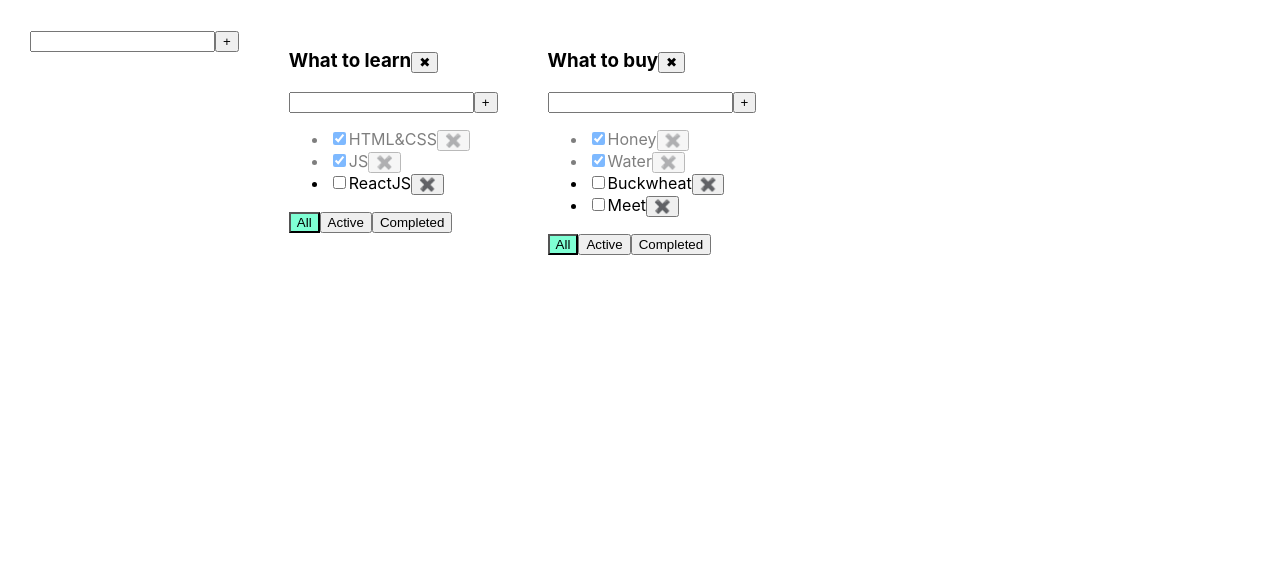
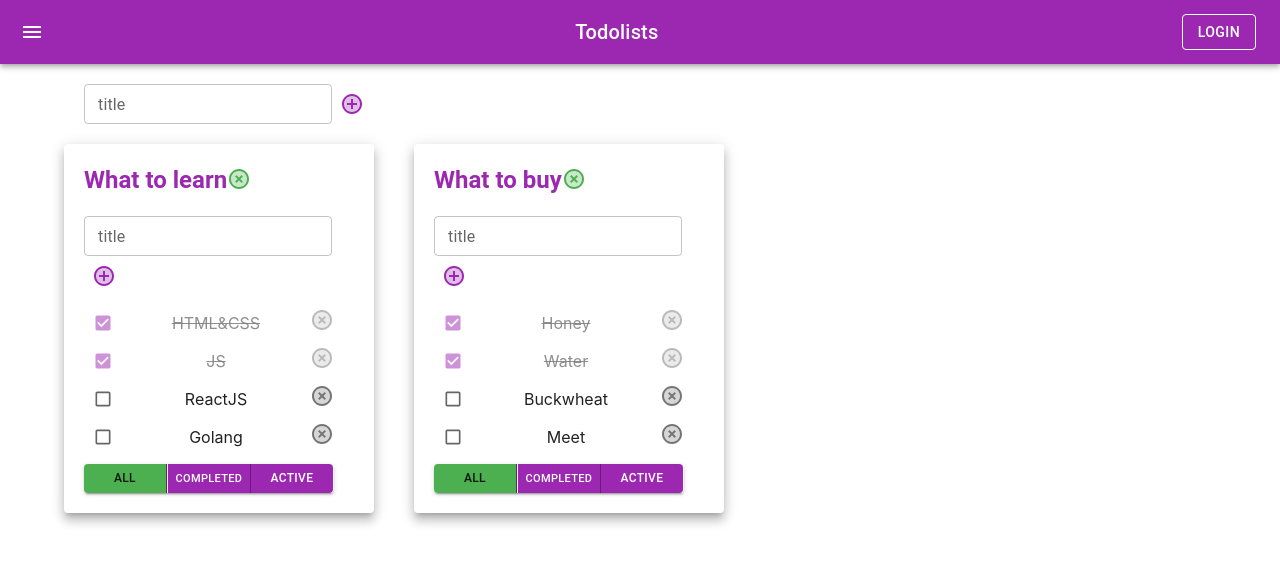
Before and after one commit to Bakhram74/todo-list-react, a React (Create React App) app in the folder 1-full set project/: page / in a window 1280 px wide. Shown: the top 564 px of the page. Built offline with nearby package versions, Linux system fonts and the light colour scheme.

Commit message:
todolist 07 mui

```diff
--- a/1-full set project/src/AddItemForm.tsx
+++ b/1-full set project/src/AddItemForm.tsx
@@ -1,4 +1,6 @@
 import React, {ChangeEvent, KeyboardEvent, useState} from 'react';
+import {IconButton, TextField} from "@mui/material";
+import {AddCircleTwoTone} from "@mui/icons-material";
 type AddItemFormPropsType = {
     addItem:(title:string)=>void
 }
@@ -26,13 +28,19 @@ const AddItemForm = (props:AddItemFormPropsType) => {
         setTitle(e.currentTarget.value)
     }
     return (
-        <div><input value={title}
+        <div><TextField value={title}
                     className={inputErr}
                     onChange={onChangeHandler}
                     onKeyPress={onKeyPressHandler}
+                        size={'small'}
+                        label={"title"}
+                        error={!!error}
+                        helperText={error && "Title is required"}
         />
-            <button onClick={addItemHandler}>+</button>
-            {error && <div className={'error-message'}>{error}</div>}
+            <IconButton color={'primary'} onClick={addItemHandler}><AddCircleTwoTone/></IconButton>
+            {error && <div className={'error-message'}>
+                {/*{error}*/}
+            </div>}
         </div>
     );
 };
--- a/1-full set project/src/App.css
+++ b/1-full set project/src/App.css
@@ -1,33 +1,15 @@
-.App {
-  padding: 30px;
-  display: flex;
-}
+/*.App {*/
+/*  padding: 30px;*/
+/*  display: flex;*/
+/*}*/
 
-.App > div {
-  margin-right: 50px;
-}
-
-.error{
-border: 1px solid red;
-}
+/*.App > div {*/
+/*  margin-right: 50px;*/
+/*}*/
 
 
-.error-message{
-  color: red;
-  size: 14px;
-}
 
-.all-bnt{
-background-color: aquamarine;
-}
 
-.active-bnt{
-  background-color: aquamarine;
-}
-
-.completed-bnt{
-  background-color: aquamarine;
-}
 .is-done {
   opacity: 0.5;
 }
--- a/1-full set project/src/App.tsx
+++ b/1-full set project/src/App.tsx
@@ -3,6 +3,8 @@ import './App.css';
 import {TaskType, TodoList} from "./TodoList";
 import {v1} from "uuid";
 import AddItemForm from "./AddItemForm";
+import {AppBar, Button, Container, Grid, IconButton, Paper, Toolbar, Typography} from "@mui/material";
+import {Menu} from "@mui/icons-material";
 
 type TodoListType = {
     id: string,
@@ -27,6 +29,7 @@ function App() {
             {id: v1(), title: "HTML&CSS", isDone: true},
             {id: v1(), title: "JS", isDone: true},
             {id: v1(), title: "ReactJS", isDone: false},
+            {id: v1(), title: "Golang", isDone: false},
         ],
         [todoListId_2]: [
             {id: v1(), title: "Honey", isDone: true},
@@ -43,7 +46,7 @@ function App() {
     const changeTodoListFilter = (value: FilterValuesType, todoListId: string) => {
         setTodoLists(todoLists.map(t => t.id === todoListId ? {...t, filter: value} : t))
     }
-    const changeTodoListTitle = (newTitle:string, todoListId: string) => {
+    const changeTodoListTitle = (newTitle: string, todoListId: string) => {
         setTodoLists(todoLists.map(t => t.id === todoListId ? {...t, title: newTitle} : t))
     }
     const removeTask = (id: string, todoListId: string) => {
@@ -55,20 +58,20 @@ function App() {
         let newTitle = {id: v1(), title: title, isDone: false}
         setTask({...tasks, [todoListId]: [newTitle, ...tasks[todoListId]]})
     }
-    const addTodoList = (title:string) => {
-        const newTodoListId  = v1()
-        const newTodoList:TodoListType = {
-            id:newTodoListId,
-            title:title,
-            filter:"all"
+    const addTodoList = (title: string) => {
+        const newTodoListId = v1()
+        const newTodoList: TodoListType = {
+            id: newTodoListId,
+            title: title,
+            filter: "all"
         }
-        setTodoLists([...todoLists,newTodoList])
-        setTask({...tasks,[newTodoListId]:[]})
+        setTodoLists([...todoLists, newTodoList])
+        setTask({...tasks, [newTodoListId]: []})
     }
     const changeTaskStatus = (id: string, isDone: boolean, todoListId: string) => {
         setTask({...tasks, [todoListId]: tasks[todoListId].map(t => t.id === id ? {...t, isDone: isDone} : {...t})})
     }
-    const changeTaskTitle = (id: string, newTitle:string, todoListId: string) => {
+    const changeTaskTitle = (id: string, newTitle: string, todoListId: string) => {
         setTask({...tasks, [todoListId]: tasks[todoListId].map(t => t.id === id ? {...t, title: newTitle} : {...t})})
     }
     const getFilteredTasks = (t: TaskType[], f: FilterValuesType) => {
@@ -83,8 +86,11 @@ function App() {
     }
     const TodolistComponents = todoLists.map(tl => {
         return (
-            <TodoList title={tl.title}
-                      // key={tl.id}
+            <Grid item key={tl.id}>
+                <Paper elevation={8}
+                       style={{width: "270px", padding: '20px'}}>
+                    <TodoList
+                        title={tl.title}
                         todoListId={tl.id}
                         tasks={getFilteredTasks(tasks[tl.id], tl.filter)}
                         removeTask={removeTask}
@@ -95,13 +101,31 @@ function App() {
                         changeTodoListTitle={changeTodoListTitle}
                         filter={tl.filter}
                         removeTodoList={removeTodoList}
-            />)
+                    /></Paper>
+            </Grid>)
 
     })
     return (
         <div className={'App'}>
+            <AppBar position={'static'}>
+                <Toolbar style={{justifyContent: "space-between"}}>
+                    <IconButton edge={"start"} color={"inherit"} aria-label={"menu"}>
+                        <Menu/>
+                    </IconButton>
+                    <Typography variant={"h6"}>
+                        Todolists
+                    </Typography>
+                    <Button color={"inherit"} variant={"outlined"}>Login</Button>
+                </Toolbar>
+            </AppBar>
+            <Container fixed>
+                <Grid container style={{padding: '20px'}}>
                     <AddItemForm addItem={addTodoList}/>
+                </Grid>
+                <Grid container spacing={5}>
                     {TodolistComponents}
+                </Grid>
+            </Container>
         </div>
 
     )
--- a/1-full set project/src/TodoList.tsx
+++ b/1-full set project/src/TodoList.tsx
@@ -1,8 +1,10 @@
-import React, { ChangeEvent} from "react";
+import React, {ChangeEvent} from "react";
 import {FilterValuesType} from "./App";
 import './App.css'
 import AddItemForm from "./AddItemForm";
 import EditableSpan from "./EditableSpan";
+import {Button, ButtonGroup, Checkbox, IconButton, List, ListItem, Typography} from "@mui/material";
+import {HighlightOffTwoTone} from "@mui/icons-material";
 
 export type TaskType = {
     id: string
@@ -18,12 +20,11 @@ type TodoListType = {
     changeTodoListFilter: (filter: FilterValuesType, todoListId: string) => void
     addTask: (title: string, todoListId: string) => void
     changeTaskStatus: (id: string, isDone: boolean, todoListId: string) => void
-    changeTaskTitle:(id: string, newTitle:string, todoListId: string) => void
+    changeTaskTitle: (id: string, newTitle: string, todoListId: string) => void
     removeTodoList: (todoListId: string) => void
-    changeTodoListTitle:(newTitle:string, todoListId: string)=>void
+    changeTodoListTitle: (newTitle: string, todoListId: string) => void
 }
 export const TodoList = (props: TodoListType) => {
-
 
     const TasksList = props.tasks.length ? props.tasks.map(t => {
         const changeTaskStatus = (e: ChangeEvent<HTMLInputElement>) => {
@@ -32,15 +33,21 @@ export const TodoList = (props: TodoListType) => {
         const removeTaskHandler = () => {
             props.removeTask(t.id, props.todoListId)
         }
-        const changeTaskTitle = (newTitle:string)=> props.changeTaskTitle(t.id,newTitle,props.todoListId)
+        const changeTaskTitle = (newTitle: string) => props.changeTaskTitle(t.id, newTitle, props.todoListId)
 
         return (
-            <li key={t.id} className={t.isDone ? 'is-done' : ''}><input type='checkbox' onChange={changeTaskStatus} checked={t.isDone}/>
+            <ListItem style={{
+                padding: "0px",
+                justifyContent: "space-between",
+                textDecoration: t.isDone ? "line-through" : "none"
+            }}
+                      key={t.id} className={t.isDone ? 'is-done' : ''}>
+                <Checkbox size={'small'} onChange={changeTaskStatus} checked={t.isDone}></Checkbox>
                 <EditableSpan changeTitle={changeTaskTitle} title={t.title}/>
-                <button onClick={removeTaskHandler}>
-                    <span>✖️</span>
-                </button>
-            </li>
+                <IconButton style={{padding: "0px"}} onClick={removeTaskHandler}>
+                    <span><HighlightOffTwoTone/>️</span>
+                </IconButton>
+            </ListItem>
         )
     }) : <span>Your list is empty</span>
     const addTaskHandler = (title: string) => {
@@ -50,27 +57,33 @@ export const TodoList = (props: TodoListType) => {
 
     const onChangeTodoListFilter = (filterValue: FilterValuesType) => () => props.changeTodoListFilter(filterValue, props.todoListId)
     const removeTodoList = () => props.removeTodoList(props.todoListId)
-    const changeTodoListTitle = (newTitle:string) => props.changeTodoListTitle(newTitle,props.todoListId)
+    const changeTodoListTitle = (newTitle: string) => props.changeTodoListTitle(newTitle, props.todoListId)
     return (
-        <div>
-            <h3>
+        <div style={{width: "250px"}}>
+            <Typography variant={'h5'} style={{paddingBottom:'20px'}} fontWeight={600} color={"primary"}>
                 <EditableSpan changeTitle={changeTodoListTitle} title={props.title}/>
-                <button onClick={removeTodoList}>✖</button>
-            </h3>
+                <IconButton style={{padding: "0px"}} size={'small'} onClick={removeTodoList} color={'secondary'}>
+                    <span><HighlightOffTwoTone/>️</span>
+                </IconButton>
+            </Typography>
             <AddItemForm addItem={addTaskHandler}/>
-            <ul>
+            <List>
                 {TasksList}
-            </ul>
+            </List>
             <div>
-                <button className={props.filter === 'all' ? 'all-bnt' : ''}
-                        onClick={onChangeTodoListFilter('all')}>All
-                </button>
-                <button className={props.filter === 'active' ? 'active-bnt' : ''}
-                        onClick={onChangeTodoListFilter('active')}>Active
-                </button>
-                <button className={props.filter === 'completed' ? 'completed-bnt' : ''}
-                        onClick={onChangeTodoListFilter('completed')}>Completed
-                </button>
+                <ButtonGroup variant={"contained"} size={'small'} fullWidth>
+                    <Button style={{marginRight: "1px", fontSize: "12px"}}
+                            color={props.filter === 'all' ? 'secondary' : "primary"}
+                            onClick={onChangeTodoListFilter('all')}>All
+                    </Button>
+                    <Button style={{fontSize: "11px"}} color={props.filter === 'completed' ? 'secondary' : "primary"}
+                            onClick={onChangeTodoListFilter('completed')}>Completed
+                    </Button>
+                    <Button style={{marginRight: "1px", fontSize: "12px"}}
+                            color={props.filter === 'active' ? 'secondary' : "primary"}
+                            onClick={onChangeTodoListFilter('active')}>Active
+                    </Button>
+                </ButtonGroup>
             </div>
 
         </div>
--- a/1-full set project/src/index.tsx
+++ b/1-full set project/src/index.tsx
@@ -2,10 +2,23 @@ import React from 'react';
 import ReactDOM from 'react-dom';
 import './index.css';
 import App from "./App";
+import {createTheme, ThemeProvider} from "@mui/material";
+import {green, purple} from "@mui/material/colors";
+const theme = createTheme({
+    palette: {
+        primary: {
+            main: purple[500],
+        },
+        secondary: {
+            main: green[500],
+        },
+    },
+});
 ReactDOM.render(
     <div>
-        <App />
+        <ThemeProvider theme={theme}>
+            <App />
+            </ThemeProvider>
+
     </div>,
-
-
     document.getElementById('root'));
```
Also changed, not shown: 1-full set project/src/EditableSpan.tsx (+8 -3 lines), 1-full set project/src/components/Button.tsx (deleted, +0 -15 lines), 1 other file (tests, documents, lock files or other folders). Lines whose indentation alone changed are shown as unchanged.
